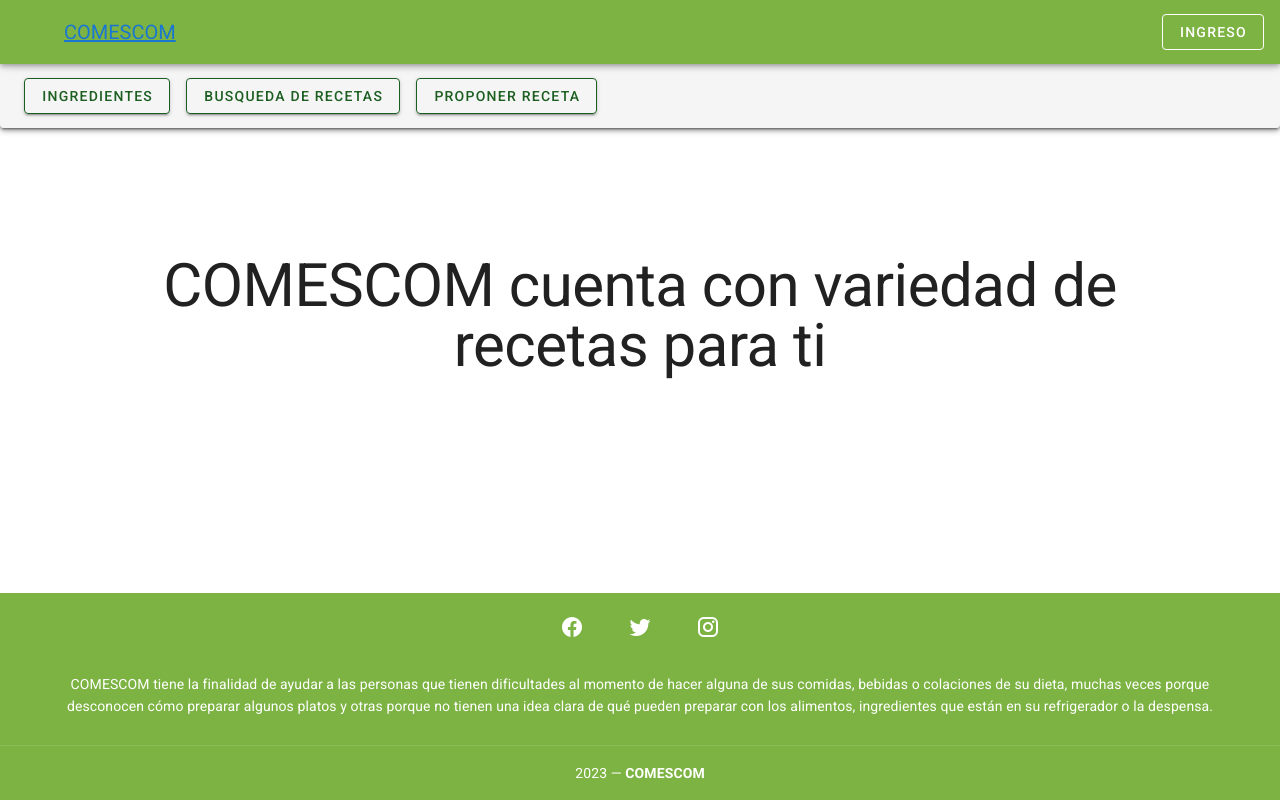
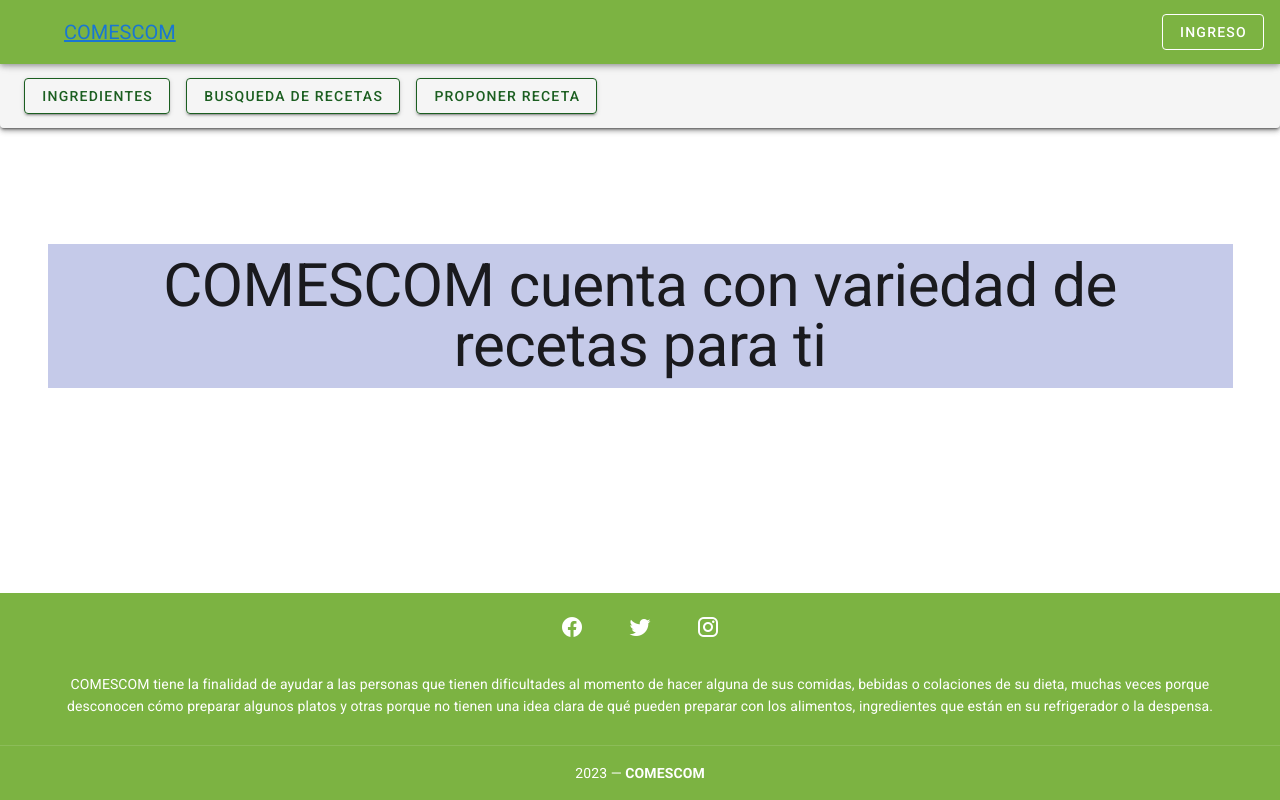
Before and after one commit to Emputed/comescomVUETIFY, a Vue app: page /recetas in a window 1280 px wide. Built offline with nearby package versions, Linux system fonts and the light colour scheme.

Commit message:
vista banner

```diff
--- a/src/components/Banner.vue
+++ b/src/components/Banner.vue
@@ -2,8 +2,8 @@
     <v-carousel cycle height="400" hide-delimiter-background show-arrows-on-hover>
         <v-carousel-item v-for="(slide, i) in slides" :key="i" :src="slide.src">
             <v-row class="fill-height" align="center" justify="center">
-                <div class="text-h2 container" align="center" justify="center">
-                    <strong class="text-red-lighten-1">{{ slide.txt }}</strong>
+                <div class="text-h2 container indigo lighten-4" align="center" justify="center">
+                    <strong>{{ slide.txt }}</strong>
                 </div>
             </v-row>
         </v-carousel-item>
```
